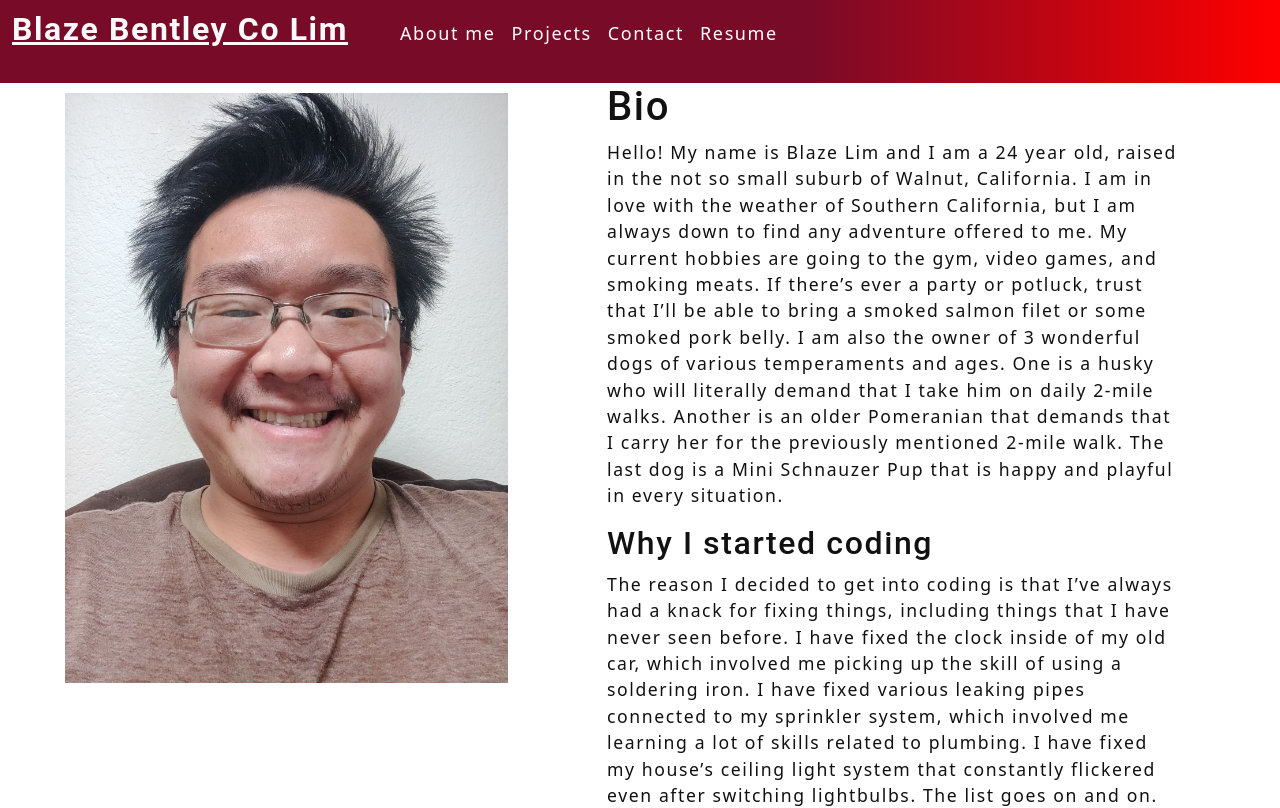
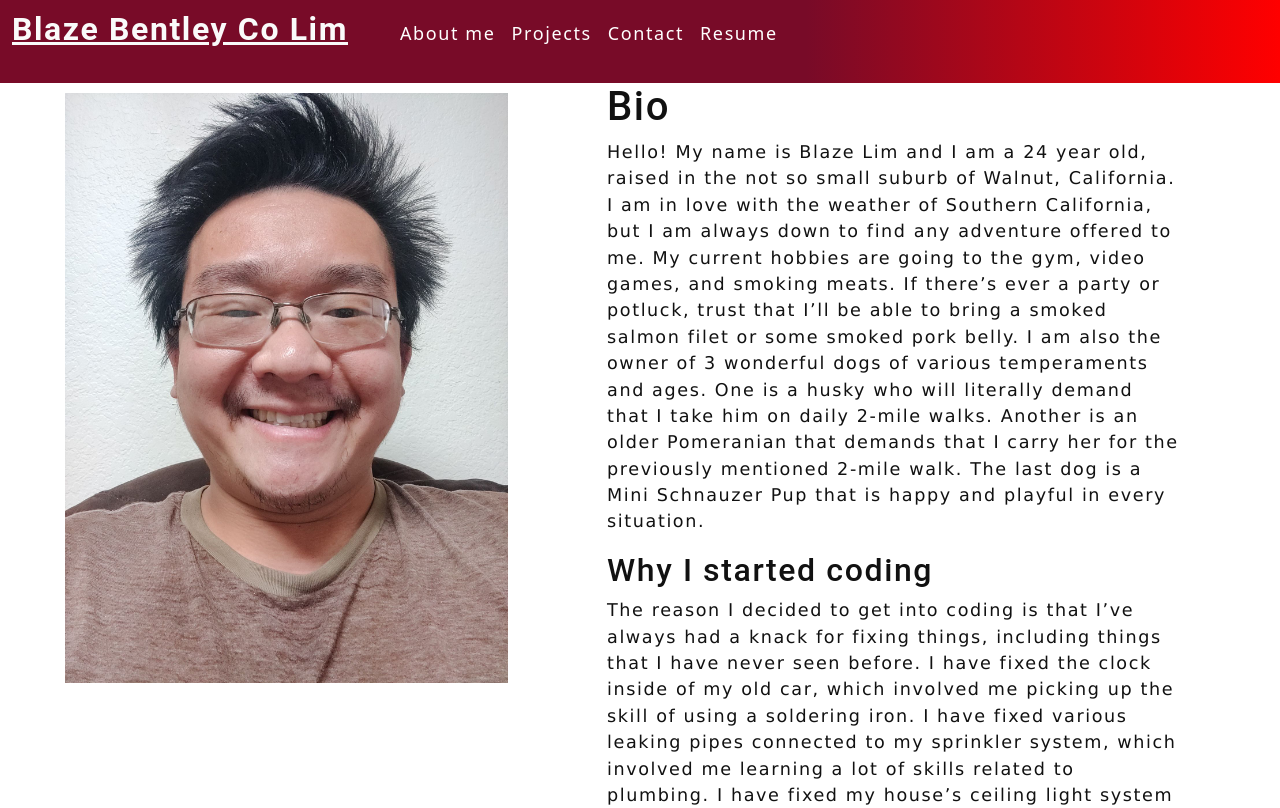
Before and after one commit to blazelim/react-portfolio, a React (Create React App) app: page / in a window 1280 px wide. Shown: the top 808 px of the page. Built offline with nearby package versions, Linux system fonts and the light colour scheme.

Commit message:
adjusted fonts

```diff
--- a/src/index.css
+++ b/src/index.css
@@ -384,7 +384,8 @@ background: linear-gradient(90deg, rgba(120,11,40,1) 63%, rgba(255,0,0,1) 100%);
 .about-padding {
   margin-right: 100px;
   color: #111111;
-  font: helvetica;
+  font-family: Verdana,Geneva,Tahoma,sans-serif;
+  font-weight: 100;
 }
 
 .myproject-container {
```
